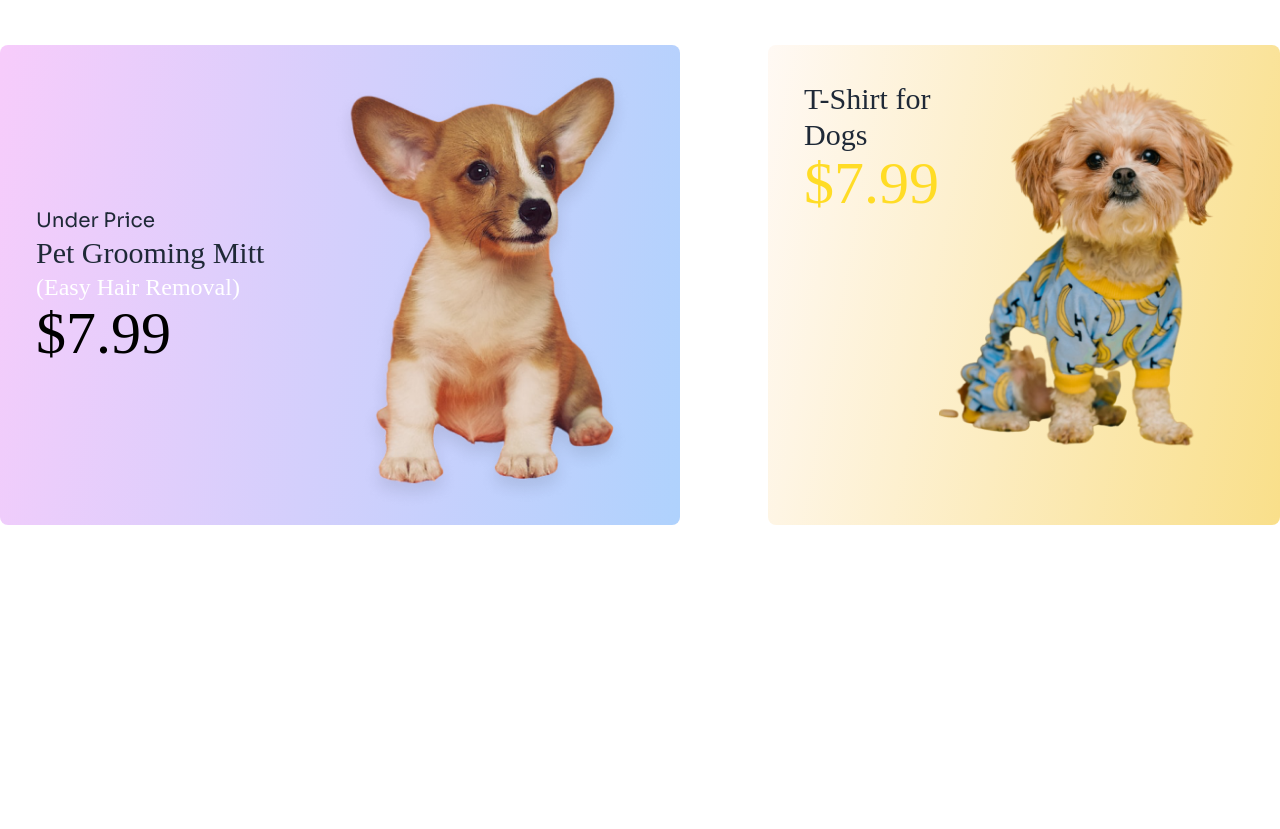
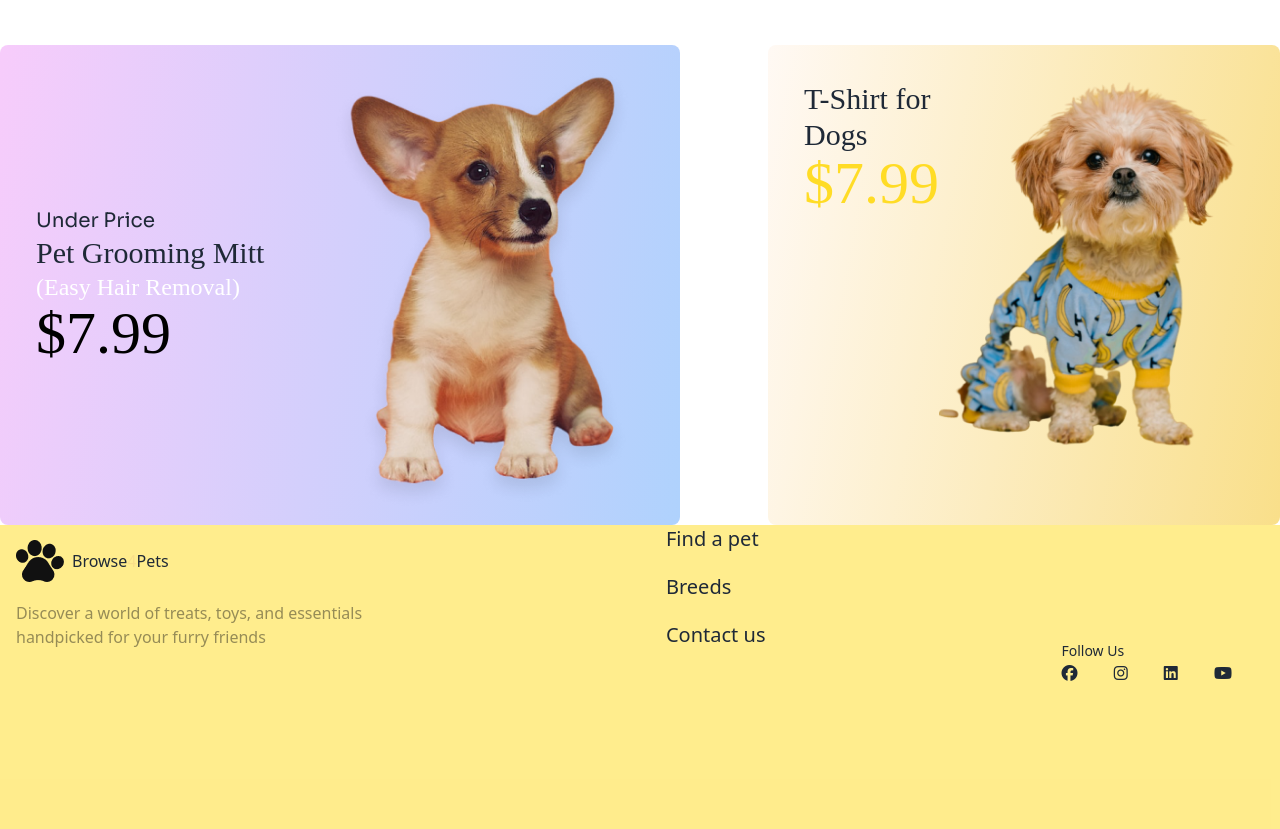
Before and after one commit to AkashAlways24/Pet-shop, a plain HTML site: page index.html in a window 1280 px wide. Shown: the part 3540-4369 px from the top of the page. Before the commit the page ends 4065 px from the top, so only its background shows below. Drawn offline with nearby package versions, Linux system fonts and the light colour scheme; a web font is replaced by a local one.

Commit message:
footer one part complited

```diff
--- a/index.html
+++ b/index.html
@@ -329,7 +329,7 @@ lg:mt-64 lg:mb-72">
 <!-- Everyday low Price -->
 <section>
   <h2 class="adlam-font text-2xl lg:text-4xl mb-8 lg:mb-12">Everyday low Price</h2>
-  <div class="priceCards flex flex-col lg:flex-row justify-between">
+  <div class="priceCards items-center flex flex-col lg:flex-row justify-between">
 
     <div class="mainCard rounded-lg p-9 w-[357px] h-[335px] relative
     lg:w-[680px] lg:h-[480px] lg:flex lg:items-center
@@ -358,10 +358,37 @@ lg:mt-64 lg:mb-72">
     </div>
   </div>
 </section>
-
-
 </main>
 
-<footer></footer>
+<footer class="bg-[#ffdb2650]">
+  <div class="footerItmes bg-[#ffdb2650] px-4 lg:container mx-auto pb-14 lg:pb-36 lg:flex lg:justify-between lg:items-end">
+    <div class="itme mb-9">
+      <div class="brand flex mb-4 items-center">
+        <img src="./c1-assets/logo-footer.png" alt="logo-footer">
+        <h2 class=" text-base ml-2">Browse<span class="text-primaryCol">4</span>Pets </h2>
+      </div>
+      <div class="text ">
+        <p class=" text-[#11111170] w-[354px]">Discover a world of treats, toys, and essentials handpicked for your furry friends</p>
+      </div>
+    </div>
+
+    <div class="itme mb-9 flex flex-col">
+      <a href="" class=" text-xl">Find a pet</a>
+      <a href="" class="py-5 text-xl">Breeds</a>
+      <a href="" class=" text-xl">Contact us</a>
+    </div>
+
+    <div class="itme ">
+      <p class="text-sm">Follow Us</p>
+      <div class="icone">
+        <i class="fa-brands fa-facebook mr-8"></i>
+        <i class="fa-brands fa-instagram mr-8"></i>
+        <i class="fa-brands fa-linkedin mr-8"></i>
+        <i class="fa-brands fa-youtube mr-8"></i>
+      </div>
+    </div>
+
+  </div>
+</footer>
 </body>
 </html>
```
